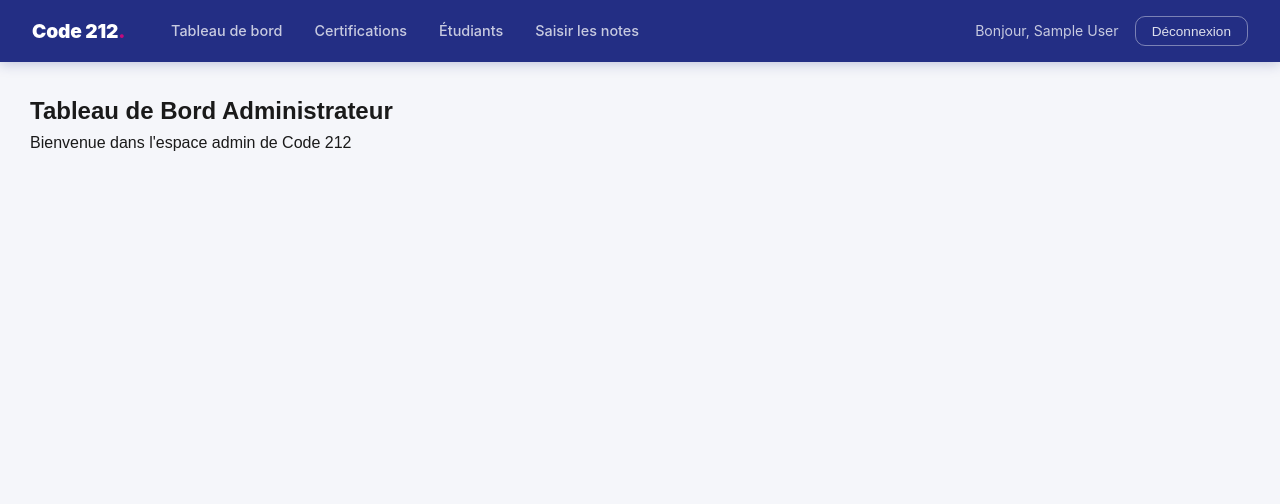
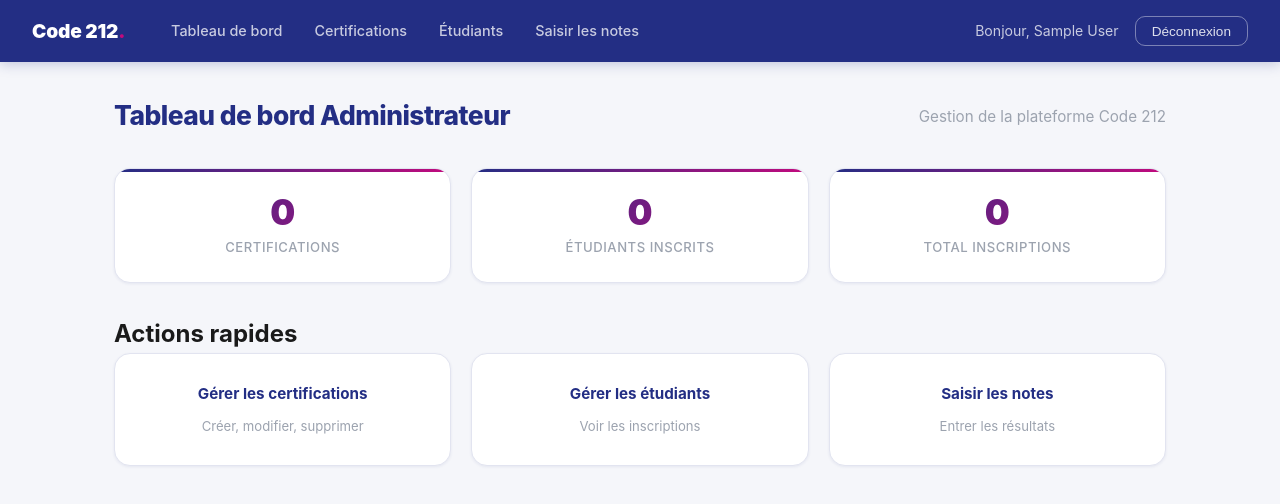
Before and after one commit to meriemboussaid/Code212-Certification, a React (Vite) app in the folder frontend/: page /admin/dashboard in a window 1280 px wide. Shown: the top 504 px of the page. Built offline with nearby package versions, Linux system fonts and the light colour scheme; no server answers; sample sign-in values are in the browser's storage.

Commit message:
Update DashboardAdmin.jsx

```diff
--- a/frontend/src/pages/admin/DashboardAdmin.jsx
+++ b/frontend/src/pages/admin/DashboardAdmin.jsx
@@ -1,30 +1,44 @@
-import React, { useState, useEffect } from 'react';
-import api from '../../services/api';
+import React from 'react';
+import { Link } from 'react-router-dom';
 
 const DashboardAdmin = () => {
-    const [stats, setStats] = useState({ certifications: 0, etudiants: 0, inscriptions: 0 });
-    const [loading, setLoading] = useState(true);
+    return (
+        <div className="page-container">
+            <div className="page-header">
+                <h1>Tableau de bord Administrateur</h1>
+                <p>Gestion de la plateforme Code 212</p>
+            </div>
 
-    useEffect(() => {
-        api.get('/dashboard/admin')
-            .then(response => {
-                setStats(response.data);
-                setLoading(false);
-            })
-            .catch(err => {
-                console.error("Erreur:", err);
-                setLoading(false);
-            });
-    }, []);
+            <div className="stats-grid">
+                <div className="stat-card">
+                    <span className="stat-number">0</span>
+                    <span className="stat-label">CERTIFICATIONS</span>
+                </div>
+                <div className="stat-card">
+                    <span className="stat-number">0</span>
+                    <span className="stat-label">ÉTUDIANTS INSCRITS</span>
+                </div>
+                <div className="stat-card">
+                    <span className="stat-number">0</span>
+                    <span className="stat-label">TOTAL INSCRIPTIONS</span>
+                </div>
+            </div>
 
-    if (loading) {
-        return <div style={{ padding: '20px', textAlign: 'center' }}>Chargement...</div>;
-    }
-
-    return (
-        <div style={{ padding: '30px', fontFamily: 'sans-serif' }}>
-            <h2>Tableau de Bord Administrateur</h2>
-            <p>Bienvenue dans l'espace admin de Code 212</p>
+            <h2>Actions rapides</h2>
+            <div className="cards-grid">
+                <Link to="/admin/certifications" className="action-card">
+                    <h3>Gérer les certifications</h3>
+                    <p>Créer, modifier, supprimer</p>
+                </Link>
+                <Link to="/admin/etudiants" className="action-card">
+                    <h3>Gérer les étudiants</h3>
+                    <p>Voir les inscriptions</p>
+                </Link>
+                <Link to="/admin/notes" className="action-card">
+                    <h3>Saisir les notes</h3>
+                    <p>Entrer les résultats</p>
+                </Link>
+            </div>
         </div>
     );
 };
```
